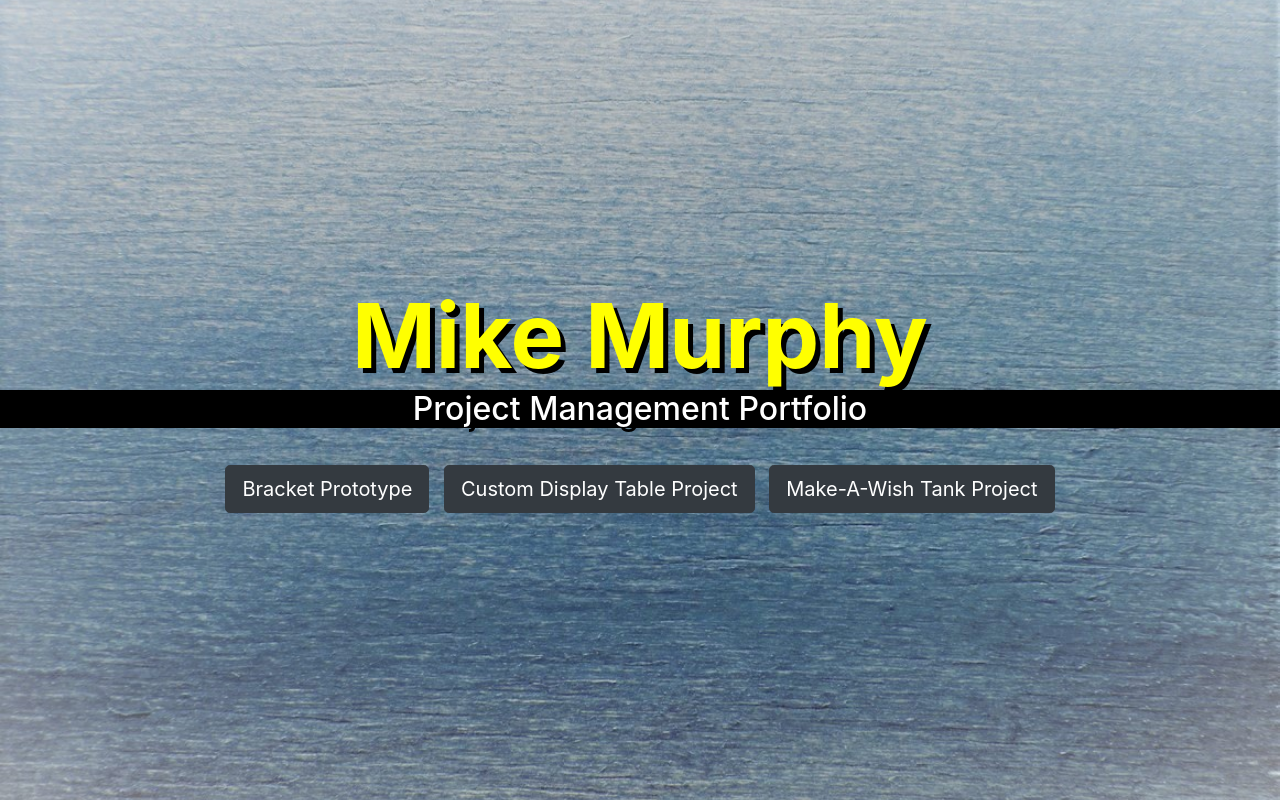
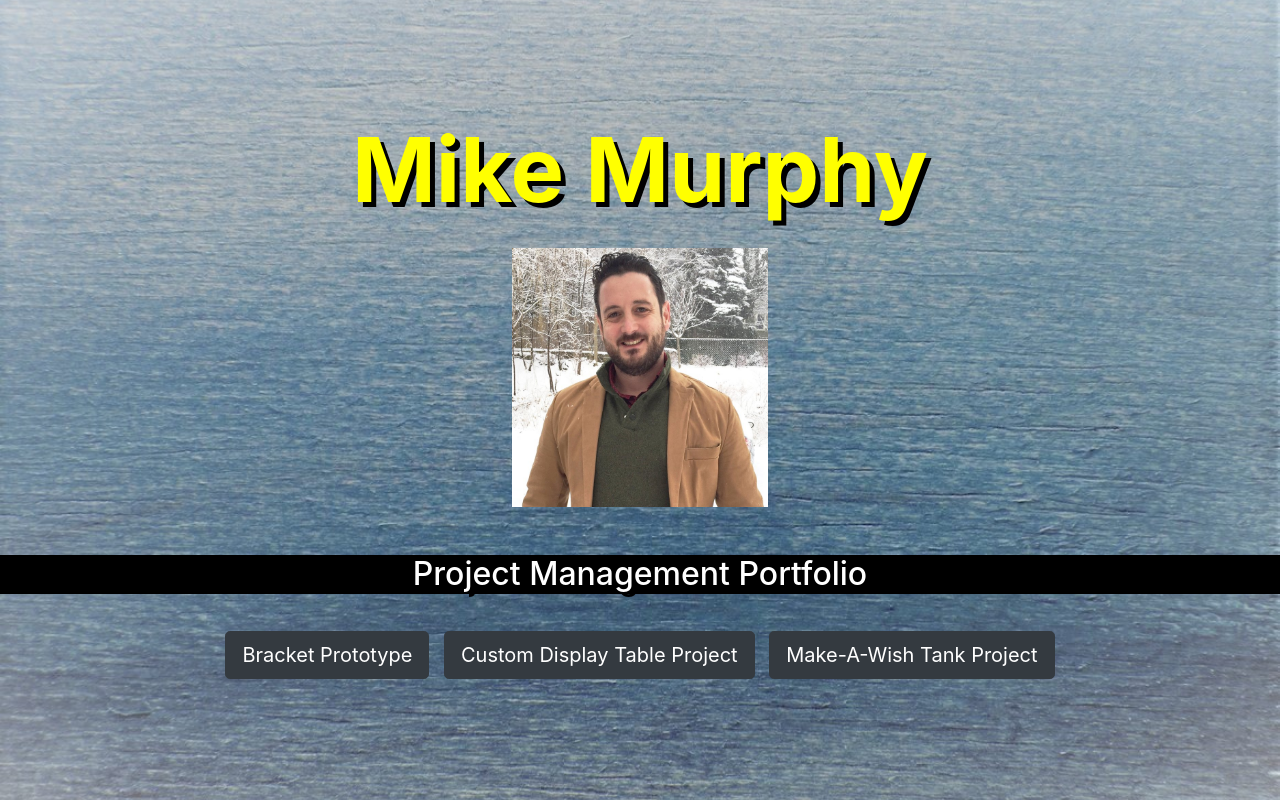
Before and after one commit to Brainstorm-Chaser/Technical-PM-Portfolio, a website with bundled scripts: page index.html in a window 1280 px wide. Shown: the top 802 px of the page. Built offline with nearby package versions, Linux system fonts and the light colour scheme.

Commit message:
updated with photo

```diff
--- a/index.html
+++ b/index.html
@@ -33,6 +33,12 @@
     <header class="header" id="top">
       <div class="text-vertical-center">
         <h1 id="name">Mike Murphy</h1>
+        <br>
+
+         <img src="./img/me.jpg" alt="bracket-4" width="20%">
+         <br>
+         <br>
+         <br>
         <div id="tagline">
         <h2>Project Management Portfolio</h2>
 
@@ -40,6 +46,7 @@
       </div>
        <br>
       <div id="scroll-buttons">
+
        <!-- <div class="col-xs-3 col-sm-5 col-md-7 col-lg-9 mx-auto text-center">
          <a target = "_blank" href="https://www.linkedin.com/in/brainstormchaser/" class="btn btn-dark text-black btn-lg js-scroll-trigger">Art Installation</a> -->
          <a name="top"></a>
@@ -47,10 +54,13 @@
          <!-- <a href="#art-installation" class="btn btn-dark btn-lg js-scroll-trigger">Art Installation</a> -->
          <a href="#Table" class="btn btn-dark btn-lg js-scroll-trigger">Custom Display Table Project</a>
          <a href="#MAW-installation" class="btn btn-dark btn-lg js-scroll-trigger">Make-A-Wish Tank Project</a>
+
       </div>
     </div>
     </div>
     </header>
+
+
 
 
 
```
Also changed, not shown: img/me.jpg (added).
